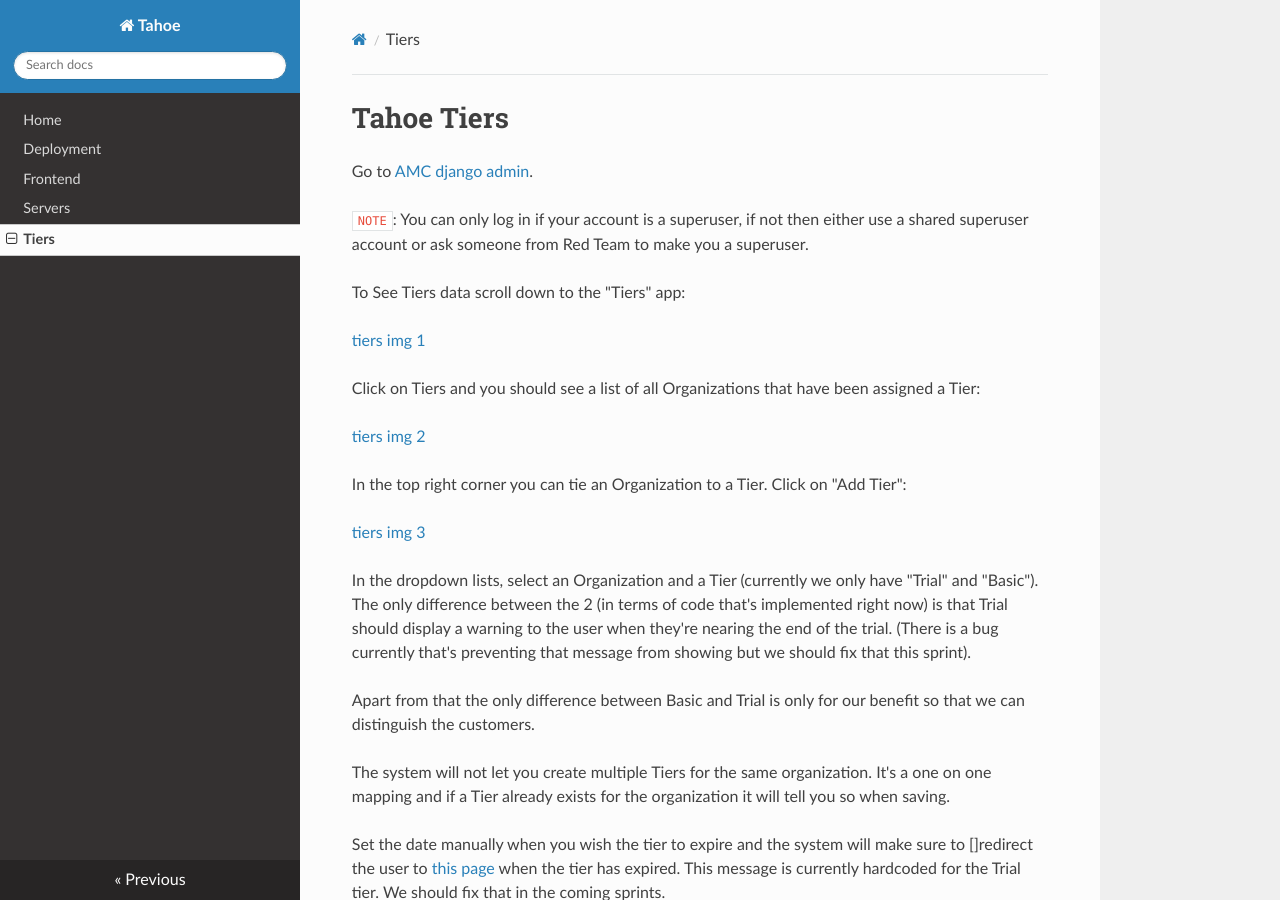
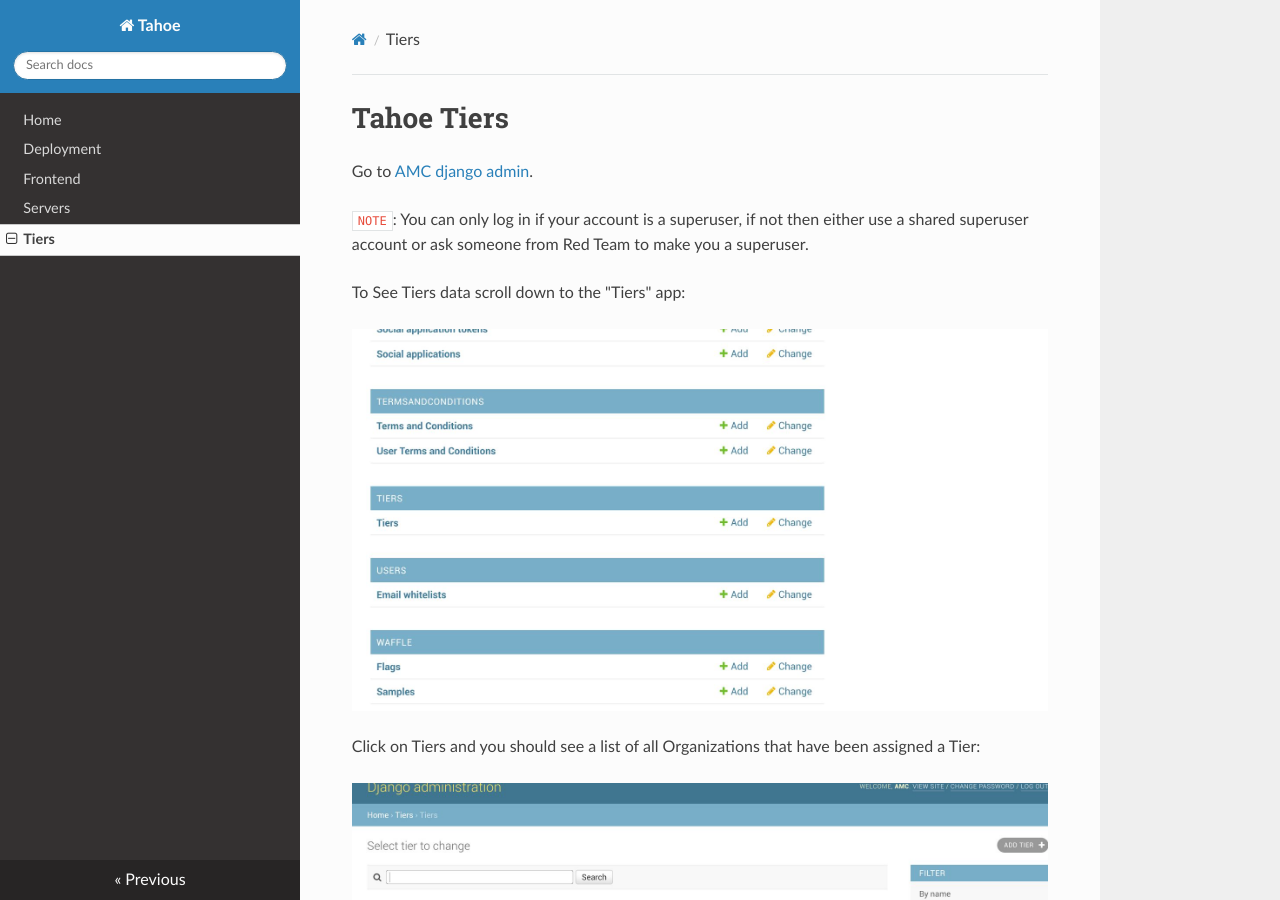
Before and after one commit to appsembler/tahoe, an MkDocs documentation site: the page built from docs/tiers.md, in a window 1280 px wide and 900 px high. Built offline with MkDocs 1.6.1, drawn with Linux system fonts in a browser that asks for light colours; nearby versions of some CDN libraries; old or Windows-style settings are respelled for this version of MkDocs.

Commit message:
Fixes markdown: Embed images properly.

```diff
--- a/docs/tiers.md
+++ b/docs/tiers.md
@@ -11,20 +11,20 @@ superuser.
 To See Tiers data scroll down to the "Tiers" app:
 
 
-[tiers img 1](img/tiers1.png)
+![tiers img 1](img/tiers1.png)
 
 
 Click on Tiers and you should see a list of all Organizations that have been
 assigned a Tier:
 
 
-[tiers img 2](img/tiers2.png)
+![tiers img 2](img/tiers2.png)
 
 In the top right corner you can tie an Organization to a Tier. Click on "Add
 Tier":
 
 
-[tiers img 3](img/tiers3.png)
+![tiers img 3](img/tiers3.png)
 
 
 In the dropdown lists, select an Organization and a Tier (currently we only
```
